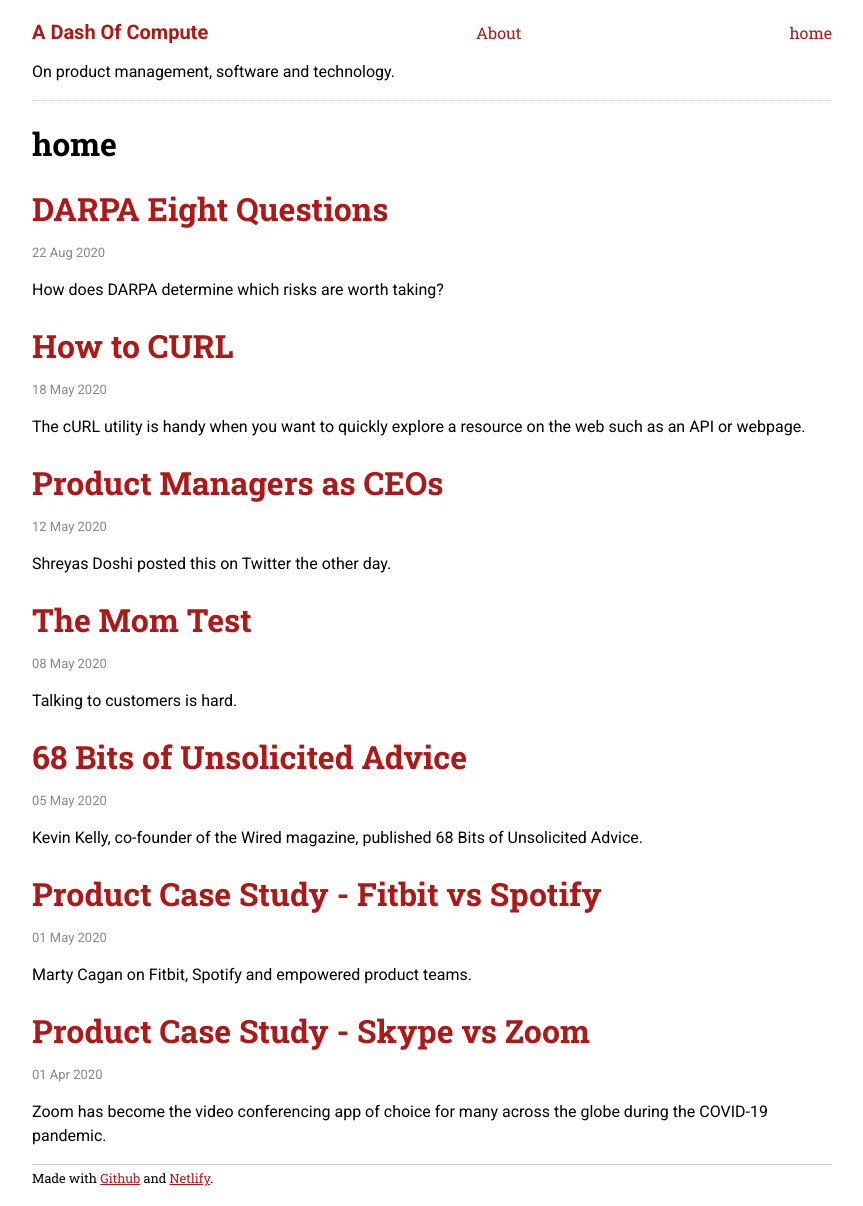
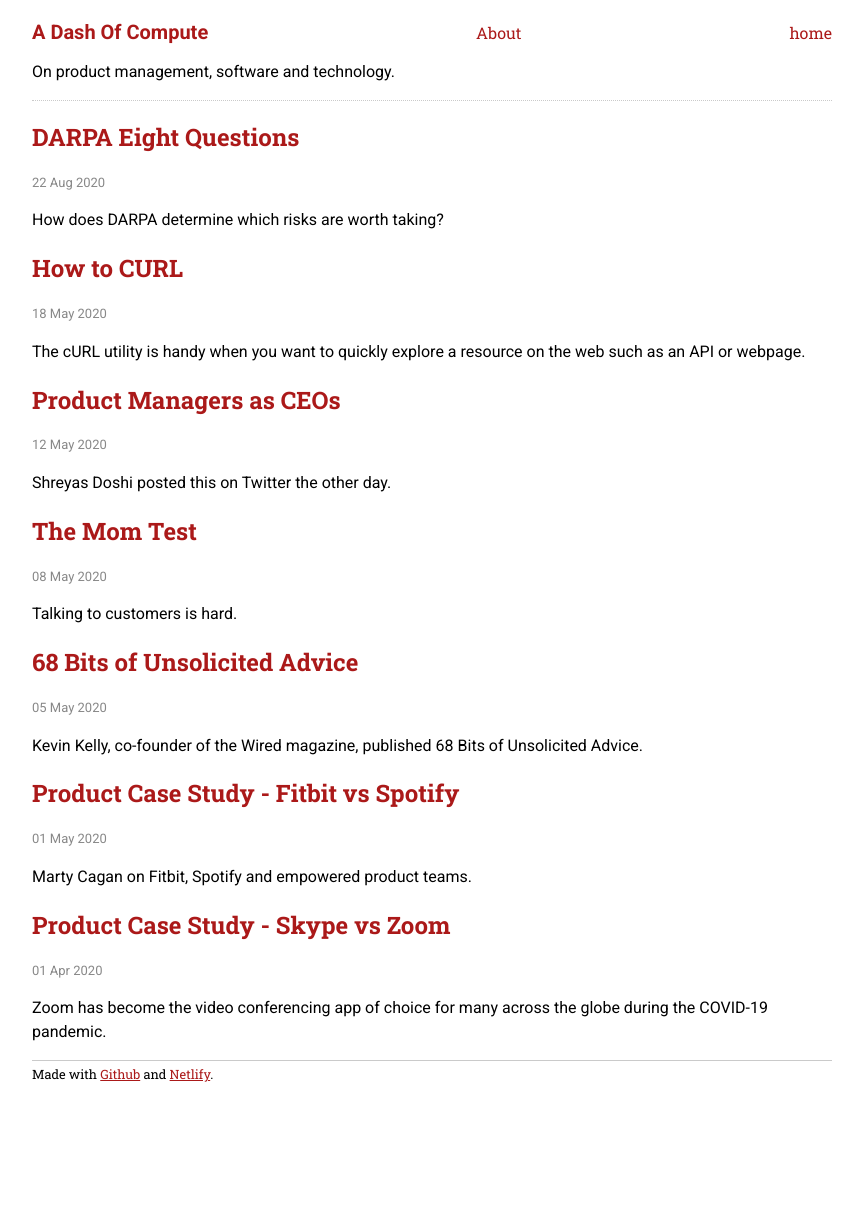
Before and after one commit to sautee/sautee.github.io, a Jekyll site: the page built from pages/index.md, in a window 1280 px wide. Shown: the whole page, without its empty margins (208-1071 px from the left). Built offline with Jekyll 4.4.1, drawn with Linux system fonts in a browser that asks for light colours; after the commit the page ends 1102 px from its top, so only the background shows below that.

Commit message:
Update home.html

```diff
--- a/_layouts/home.html
+++ b/_layouts/home.html
@@ -3,20 +3,16 @@ layout: default
 ---
 
 <main class="container">
+    {% if page.title != "home" %}
     <h1>
         {{ page.title }}
     </h1>
+    {% endif %}
     {{ content }}
-    <div class="sidenavbar">
-        <h2 class="sidenavbar-header">Recent Posts</h2>
+    <div class="post flex-container">
         {% for post in site.posts %}
-        <p><a href="{{ site.base_url }}{{ post.url }}">{{ post.title }}</a></p>
-        {% endfor %}
-    </div>
-    <div class="post">
-        {% for post in site.posts %}
-        <article>
-            <h1><a href="{{ site.base_url }}{{ post.url }}">{{ post.title }}</a></h1>
+        <article class="flex-items">
+            <h2><a href="{{ site.base_url }}{{ post.url }}">{{ post.title }}</a></h2>
             <p class="date">{{ post.date | date_to_string }}</p>
             <p class="content">{{ post.excerpt | strip_html | strip_newlines | truncate: 156 }}</p>
         </article>
```
